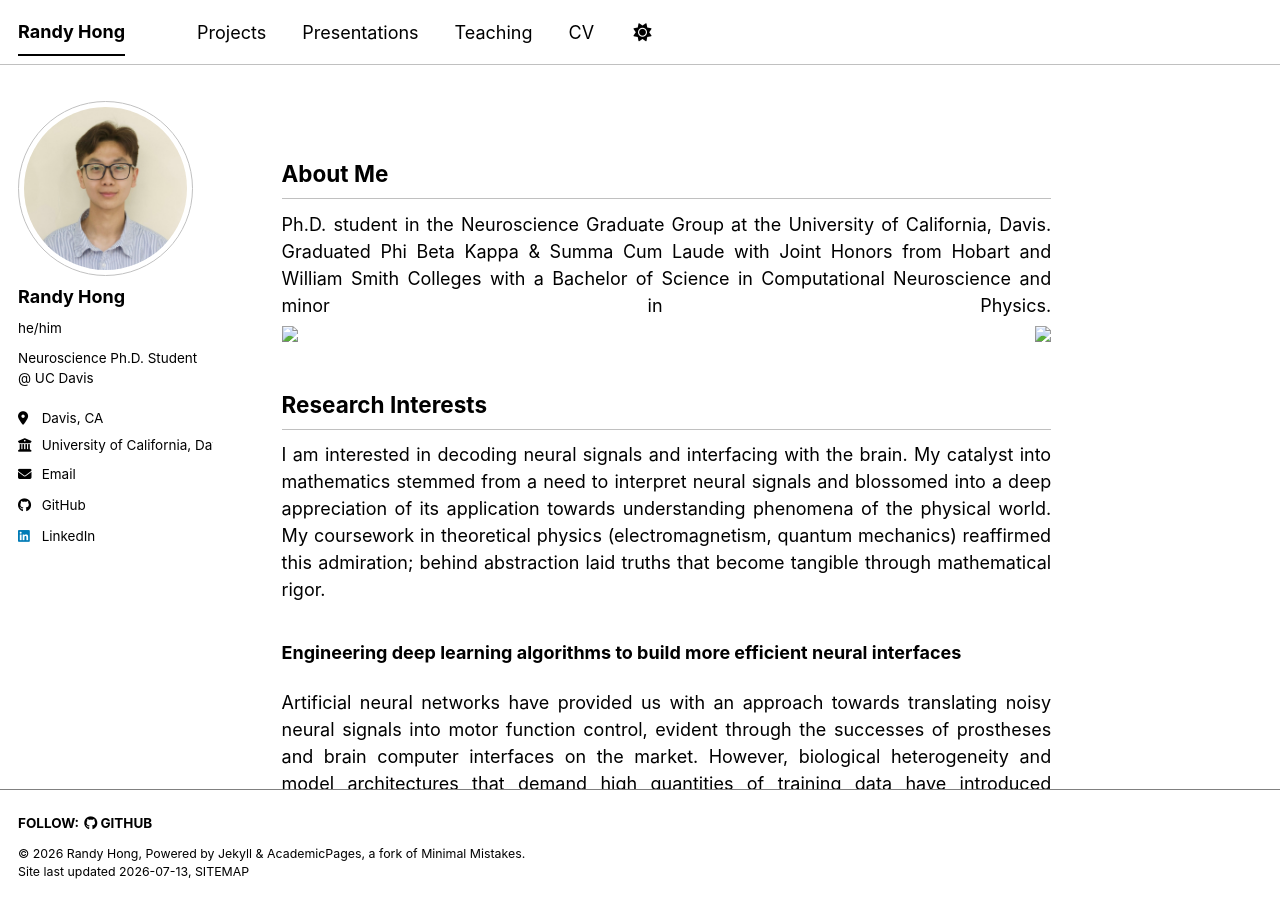
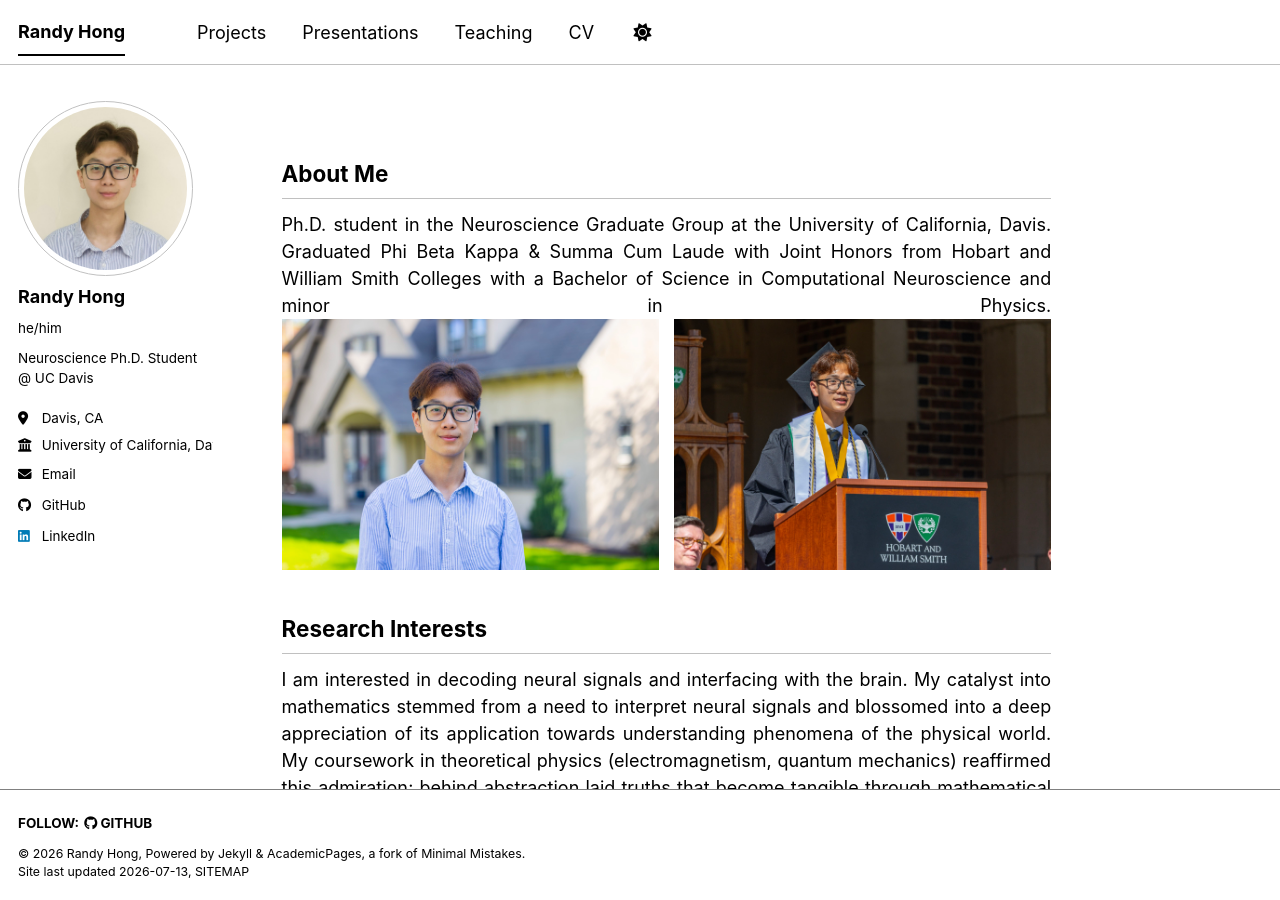
Before and after one commit to randyhongg/randyhongg.github.io, a Jekyll site: the page built from _pages/about.md, in a window 1280 px wide and 900 px high. Built offline with Jekyll 4.4.1, drawn with Linux system fonts in a browser that asks for light colours; a style sheet for code colours, icons or effects is not loaded.

Commit message:
Update about.md

```diff
--- a/_pages/about.md
+++ b/_pages/about.md
@@ -14,8 +14,8 @@ redirect_from:
 Ph.D. student in the Neuroscience Graduate Group at the University of California, Davis. Graduated Phi Beta Kappa & Summa Cum Laude with Joint Honors from Hobart and William Smith Colleges with a Bachelor of Science in Computational Neuroscience and minor in Physics.
 
 <p float="left">
-  <img src="headshot.jpg" width="49%" />
-  <img src="commencement_speaker.jpg" width="49%" />
+  <img src="images/headshot.jpg" width="49%" />
+  <img src="images/commencement_speaker.jpg" width="49%" />
 </p>
 
 
```
